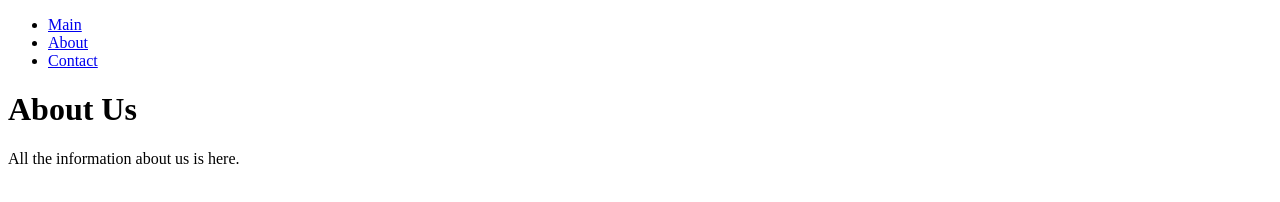
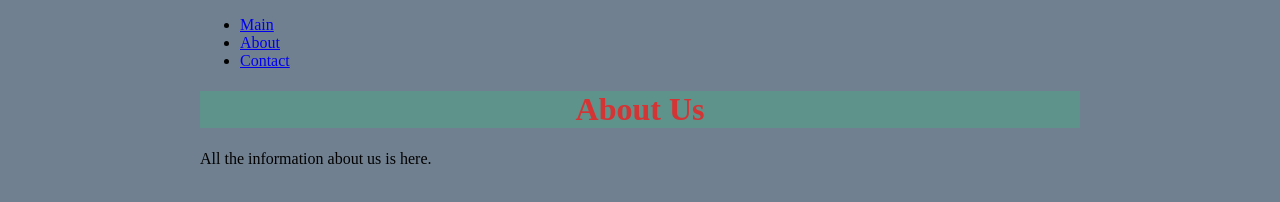
Before and after one commit to schellenberg/cs20-class-demos, a plain HTML site: page html-demos/about.html in a window 1280 px wide. Drawn offline with Linux system fonts and the light colour scheme.

Commit message:
css first demo

```diff
--- a/html-demos/about.html
+++ b/html-demos/about.html
@@ -5,6 +5,7 @@
     <meta http-equiv="X-UA-Compatible" content="IE=edge">
     <meta name="viewport" content="width=device-width, initial-scale=1.0">
     <title>About Us</title>
+    <link rel="stylesheet" href="style.css">
 </head>
 <body>
     <nav>
--- /dev/null
+++ b/html-demos/style.css
@@ -0,0 +1,12 @@
+h1 {
+    color: rgb(212, 52, 52);
+    background-color: rgba(45, 200, 123, 0.267);
+    text-align: center;
+}
+
+body {
+    padding-left: 15%;
+    padding-right: 15%;
+
+    background-color: slategrey;
+}
```
Also changed, not shown: html-demos/contact.html (+1 -0 lines), html-demos/index.html (+1 -0 lines).
